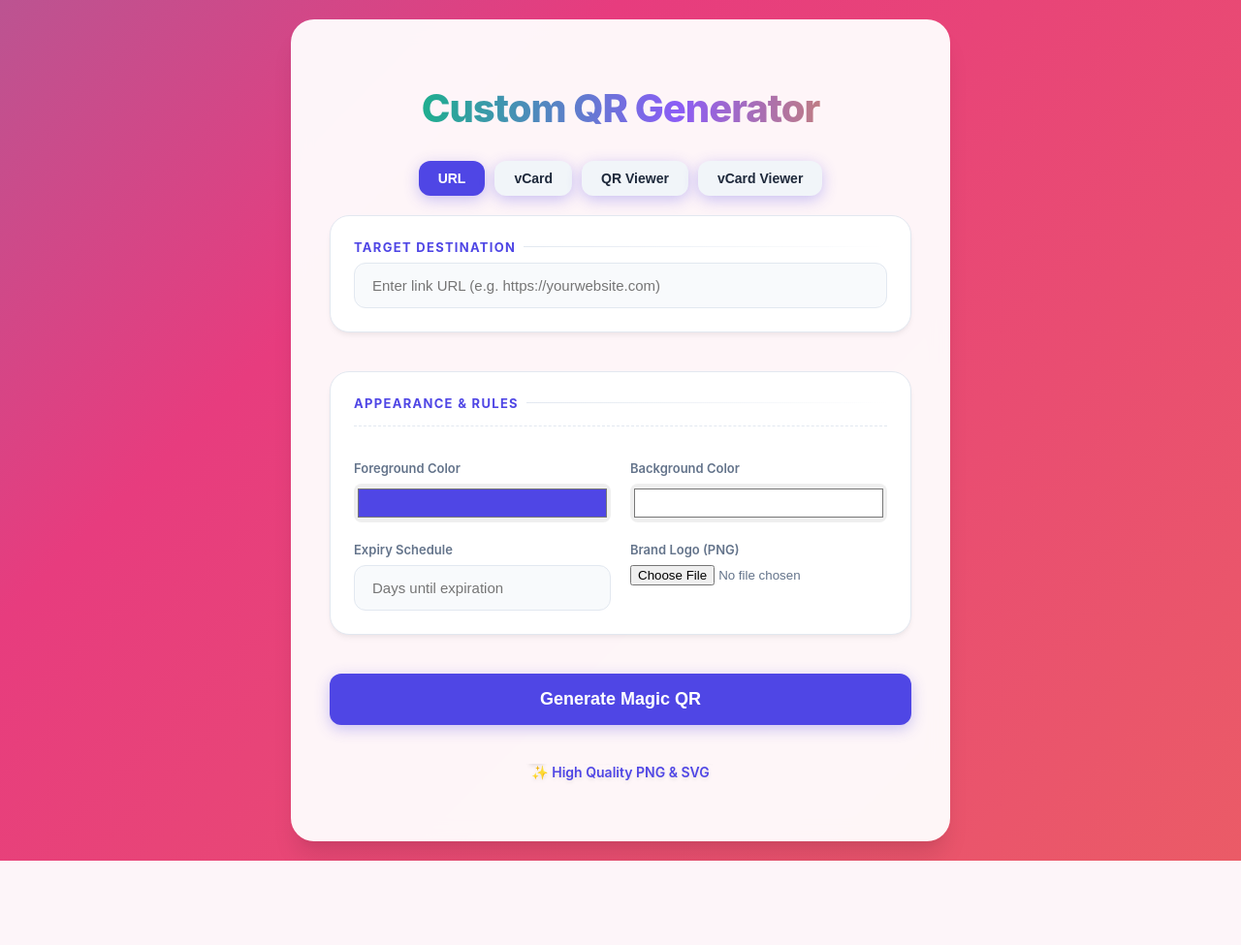
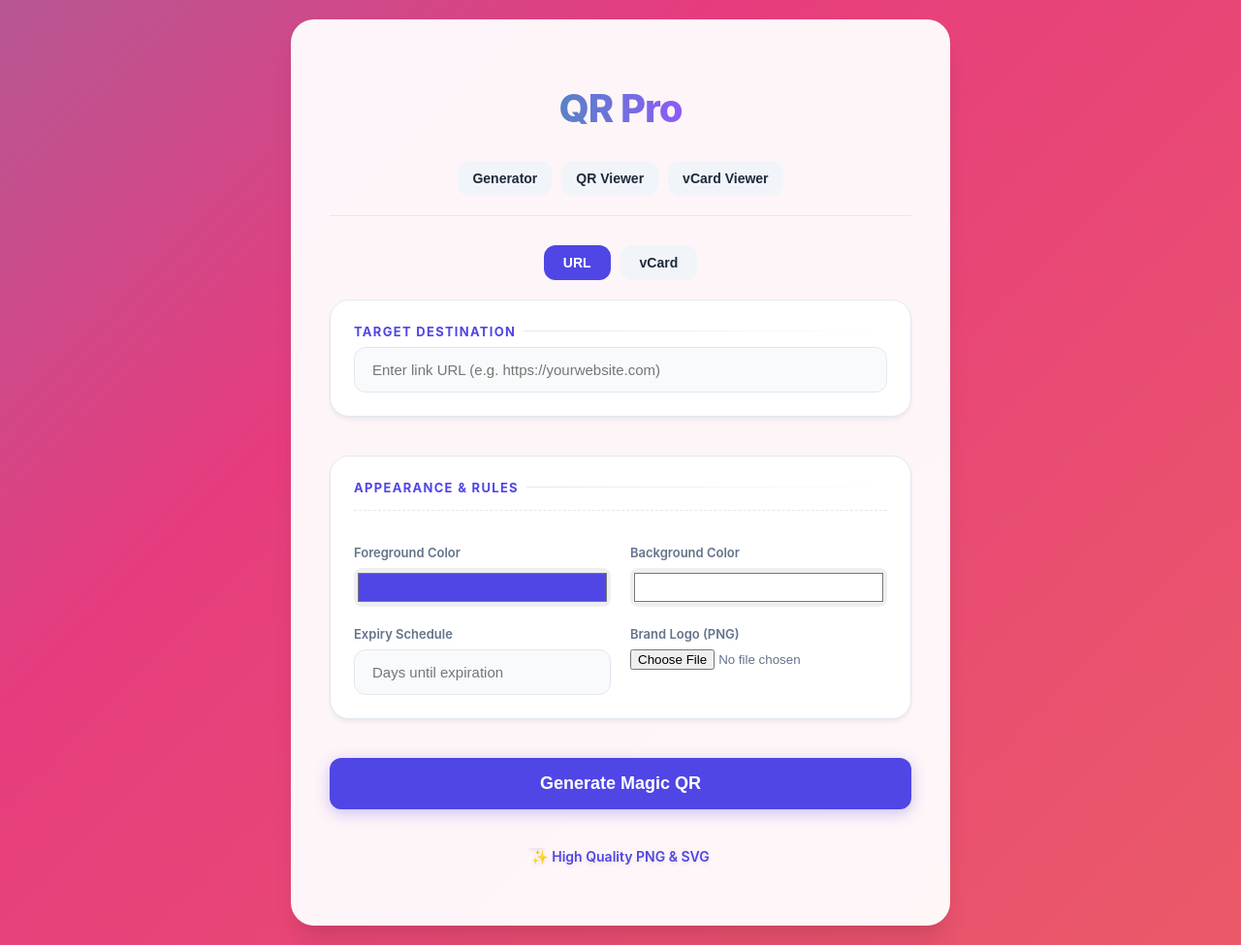
Before and after one commit to julisunkan/qrman, a Flask app: page / in a window 1280 px wide. Shown: the whole page at 97% size. Before the commit the page ends 888 px from the top, so only its background shows below. Run offline with Flask 3, Linux system fonts and the light colour scheme.

Commit message:
Add consistent navigation and branding across all application pages
Adds a persistent global navigation bar with links to Generator, QR Viewer, and vCard Viewer. Updates all page titles to "QR Pro" and refactors button styling in `style.css` and various HTML templates.

Replit-Commit-Author: Agent
Replit-Commit-Session-Id: 0bff6944-a9c8-47df-9a23-5beacebcd7f9
Replit-Commit-Checkpoint-Type: full_checkpoint
Replit-Commit-Event-Id: 0770c704-359a-47c1-8e97-9619ca58b187
Replit-Commit-Screenshot-Url: https://storage.googleapis.com/screenshot-production-us-central1/bec24293-9c18-404d-90a7-dc47b2bdf227/0bff6944-a9c8-47df-9a23-5beacebcd7f9/7lEL2nh
Replit-Helium-Checkpoint-Created: true

```diff
--- a/static/css/style.css
+++ b/static/css/style.css
@@ -41,6 +41,43 @@ body {
     transform: translateY(0);
     transition: transform 0.3s ease, box-shadow 0.3s ease;
     animation: fadeInSlide 0.8s cubic-bezier(0.16, 1, 0.3, 1);
+}
+
+/* Navigation */
+.main-nav {
+    display: flex;
+    justify-content: center;
+    gap: 10px;
+    margin-bottom: 30px;
+    padding-bottom: 20px;
+    border-bottom: 1px solid #e2e8f0;
+    flex-wrap: wrap;
+}
+
+.main-nav button {
+    padding: 10px 15px;
+    font-size: 14px;
+    background: #f1f5f9;
+    color: var(--text);
+    box-shadow: none;
+}
+
+.main-nav button.active {
+    background: var(--primary);
+    color: white;
+}
+
+.type-btn {
+    padding: 10px 20px;
+    font-size: 14px;
+    background: #f1f5f9;
+    color: var(--text);
+    box-shadow: none;
+}
+
+.type-btn.active {
+    background: var(--primary);
+    color: white;
 }
 
 h1 {
--- a/templates/index.html
+++ b/templates/index.html
@@ -16,13 +16,17 @@
 </head>
 <body>
     <div class="container">
-        <h1>Custom QR Generator</h1>
+        <h1>QR Pro</h1>
+
+        <nav class="main-nav">
+            <button onclick="window.location.href='/'" id="btn-url">Generator</button>
+            <button onclick="window.location.href='/viewer'" id="btn-viewer">QR Viewer</button>
+            <button onclick="window.location.href='/vcard-viewer'" id="btn-vcard-viewer">vCard Viewer</button>
+        </nav>
 
         <div style="display: flex; gap: 10px; margin-bottom: 20px; justify-content: center;">
-            <button onclick="toggleType('url')" id="btn-url" style="padding: 10px 20px; font-size: 14px;">URL</button>
-            <button onclick="toggleType('vcard')" id="btn-vcard" style="padding: 10px 20px; font-size: 14px; background: #f1f5f9; color: var(--text);">vCard</button>
-            <button onclick="window.location.href='/viewer'" style="padding: 10px 20px; font-size: 14px; background: #f1f5f9; color: var(--text);">QR Viewer</button>
-            <button onclick="window.location.href='/vcard-viewer'" style="padding: 10px 20px; font-size: 14px; background: #f1f5f9; color: var(--text);">vCard Viewer</button>
+            <button onclick="toggleType('url')" id="type-url" class="type-btn active">URL</button>
+            <button onclick="toggleType('vcard')" id="type-vcard" class="type-btn">vCard</button>
         </div>
 
         <form action="/generate" method="POST" enctype="multipart/form-data" id="qr-form">
@@ -100,8 +104,8 @@
                 const urlFields = document.getElementById('url-fields');
                 const vcardFields = document.getElementById('vcard-fields');
                 const urlInput = document.getElementById('url-input');
-                const btnUrl = document.getElementById('btn-url');
-                const btnVcard = document.getElementById('btn-vcard');
+                const btnUrl = document.getElementById('type-url');
+                const btnVcard = document.getElementById('type-vcard');
                 const submitBtn = document.getElementById('submit-btn');
                 const qrOptions = document.getElementById('qr-options');
 
@@ -110,20 +114,16 @@
                     vcardFields.style.display = 'none';
                     qrOptions.style.display = 'grid';
                     urlInput.required = true;
-                    btnUrl.style.background = 'var(--primary)';
-                    btnUrl.style.color = 'white';
-                    btnVcard.style.background = '#f1f5f9';
-                    btnVcard.style.color = 'var(--text)';
+                    btnUrl.classList.add('active');
+                    btnVcard.classList.remove('active');
                     submitBtn.textContent = 'Generate Magic QR';
                 } else {
                     urlFields.style.display = 'none';
                     vcardFields.style.display = 'block';
                     qrOptions.style.display = 'none';
                     urlInput.required = false;
-                    btnVcard.style.background = 'var(--primary)';
-                    btnVcard.style.color = 'white';
-                    btnUrl.style.background = '#f1f5f9';
-                    btnUrl.style.color = 'var(--text)';
+                    btnVcard.classList.add('active');
+                    btnUrl.classList.remove('active');
                     submitBtn.textContent = 'Generate vCard';
                 }
             }
```
Also changed, not shown: templates/dashboard.html (+9 -1 lines), templates/expired.html (+9 -1 lines), templates/vcard_viewer.html (+9 -1 lines), templates/viewer.html (+9 -1 lines).
